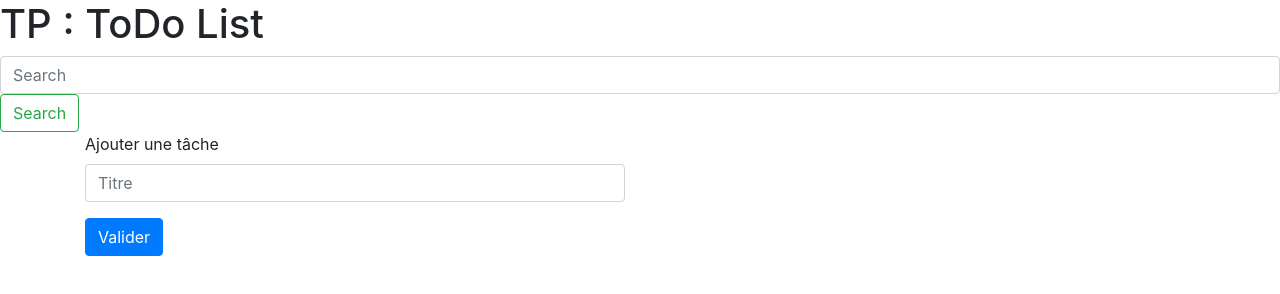
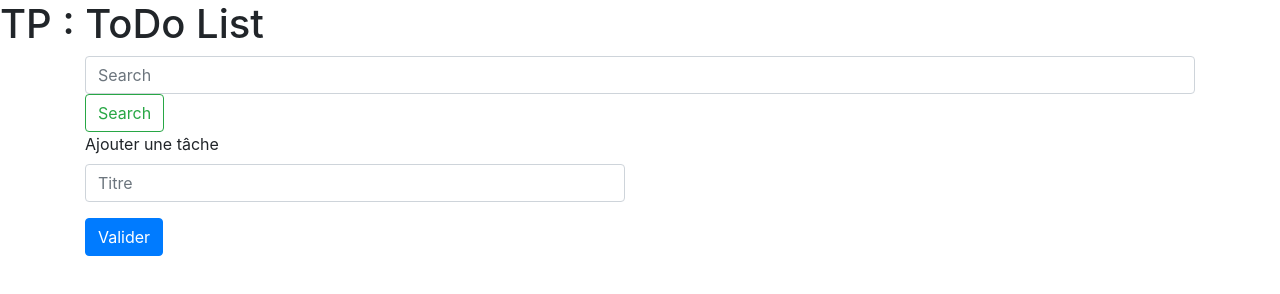
Before and after one commit to CamilleR1702/tp-git, a website: page index.html in a window 1280 px wide. Drawn offline with nearby package versions, Linux system fonts and the light colour scheme.

Commit message:
Search : moved into container

```diff
--- a/index.html
+++ b/index.html
@@ -19,10 +19,18 @@
         <div id="display-error-message">
 
         </div>
-        <input id="searchtd" class="form-control mr-sm-2" type="text" placeholder="Search" aria-label="Search">
-        <button class="btn btn-outline-success my-2 my-sm-0" id="search-button">Search</button>
 
     <main>
+        <section class="section-searchbar">
+            <div class="container">
+                <div class="row">
+                    <div class="col">
+                        <input id="searchtd" class="form-control mr-sm-2" type="text" placeholder="Search" aria-label="Search">
+                        <button class="btn btn-outline-success my-2 my-sm-0" id="search-button">Search</button>
+                    </div>
+                </div>
+            </div>
+        </section>
         <section class="section-list">
             <div class="container">
                 <div class="row">
```
